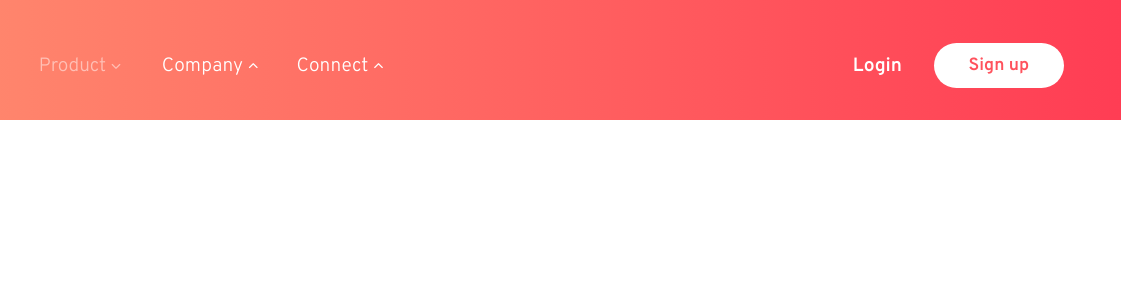
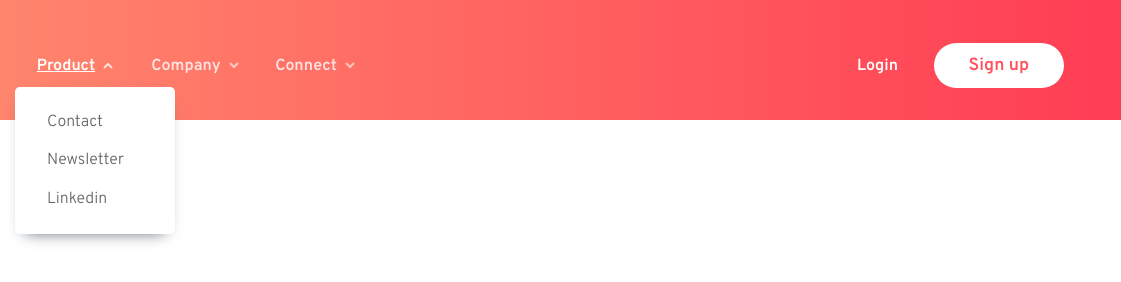
Before and after one commit to vinicius-virtuoso/blogr-landing-page, a plain HTML site: page index.html in a window 1280 px wide. Both pictures are taken after a click on the link "Product". Shown: the full height of the page, 159-1280 px from the left. Drawn offline with Linux system fonts and the light colour scheme.

Commit message:
ajuste de layout header

```diff
--- a/css/_components.scss
+++ b/css/_components.scss
@@ -41,7 +41,7 @@
     &.button--login {
       font-family: $font-family-Over;
       font-weight: 600;
-      font-size: 1.2rem;
+      font-size: 1rem;
       color: $White-text;
       width: 100px;
     }
@@ -50,6 +50,7 @@
       background: $White-text;
       color: $Light-red-CTA-text;
       &:hover {
+        opacity: 1;
         background: hsla(0, 0%, 100%, 0.4);
         color: $White-text;
       }
--- a/css/_header.scss
+++ b/css/_header.scss
@@ -93,20 +93,26 @@
           transition: all 0.3s ease;
           color: $Very-dark-black-blue-footer-background;
 
-          i {
-            font-size: 12px;
-            margin-left: 5px;
+          &::after {
+            content: "";
+            width: 10px;
+            height: 10px;
+            background-image: url("../images/icon-arrow-dark.svg");
+            background-position: top center;
+            background-size: contain;
+            background-repeat: no-repeat;
+            margin-left: 0.5rem;
             transition: all 0.3s ease;
-            color: $Light-red-CTA-text;
           }
 
           &.sub__menu__show {
-            opacity: 0.5;
+            opacity: 1;
             transition: all 0.3s ease;
             position: relative;
             display: flex;
+            text-decoration: underline;
 
-            i {
+            &::after {
               transition: all 0.3s ease;
               transform: rotate(180deg);
             }
@@ -202,28 +208,58 @@
 
           li {
             position: relative;
+
+            .nav__item.sub__menu__show ~ .menu__link__nav {
+              -webkit-transition: all 0.3s ease;
+              transition: all 0.3s ease;
+              width: 160px;
+              opacity: 1;
+              padding: 1rem 0.5rem;
+            }
           }
 
           .nav__item {
             color: $White-text;
-            font-weight: 500;
-            min-width: 130px;
-            max-width: 130px;
+            font-weight: 600;
+            min-width: 120px;
+            max-width: 120px;
             width: 100%;
             display: flex;
             align-items: center;
             line-height: 0;
-            i {
-              font-size: 10px;
-              margin-left: 5px;
+            font-size: 1rem;
+            opacity: 0.8;
+
+            &::after {
+              content: "";
+              width: 10px;
+              height: 10px;
+              background-image: url("../images/icon-arrow-light.svg");
+              background-position: center center;
+              background-size: contain;
+              background-repeat: no-repeat;
+              margin-left: 0.5rem;
               transition: all 0.3s ease;
-              color: $White-text;
             }
           }
           .menu__link__nav {
             position: absolute;
             background: $White-text;
             box-shadow: 0 8px 15px -10px $Very-dark-grayish-blue-body-copy;
+
+            .link-item {
+              justify-content: flex-start;
+              opacity: 0.7;
+              font-weight: 500;
+              transition: none;
+              padding: 0.7rem 1.5rem;
+
+              &:hover {
+                opacity: 1;
+                font-weight: 700;
+                transition: none;
+              }
+            }
           }
         }
 
--- a/index.html
+++ b/index.html
@@ -41,10 +41,24 @@
 
           <ul class="nav__menu">
             <div class="nav__box__links">
-              <li><a class="nav__item" href="#">Product <i class="fas fa-chevron-up"></i></a></li>
-              <li><a class="nav__item" href="#">Company <i class="fas fa-chevron-up"></i></a></li>
               <li>
-              <a class="nav__item nav__item--last" href="#">Connect <i class="fas fa-chevron-up"></i></a>
+                <a class="nav__item" href="#">Product</a>
+                <ul class="menu__link__nav">
+                  <li><a class="link-item" href="#">Contact</a></li>
+                  <li><a class="link-item" href="#" >Newsletter</a></li>
+                  <li><a class="link-item" href="#">Linkedin</a></li>
+                  </ul>
+              </li>
+              <li>
+                <a class="nav__item" href="#">Company</a>
+                <ul class="menu__link__nav">
+                  <li><a class="link-item" href="#">Contact</a></li>
+                  <li><a class="link-item" href="#" >Newsletter</a></li>
+                  <li><a class="link-item" href="#">Linkedin</a></li>
+                </ul>
+              </li>
+              <li>
+              <a class="nav__item nav__item--last" href="#">Connect</a>
                 <ul class="menu__link__nav">
                 <li><a class="link-item" href="#">Contact</a></li>
                 <li><a class="link-item" href="#" >Newsletter</a></li>
--- a/js/main.js
+++ b/js/main.js
@@ -8,8 +8,8 @@ $btnMenu.addEventListener('click', () => {
   $btnMenu.classList.toggle('open__btn');
   $navMenu.classList.toggle('menu__open');
 })
-$navItems.forEach((navLinks) => {
-  navLinks.addEventListener('click', () => {
-    navLinks.classList.toggle('sub__menu__show');
+$navItems.forEach((navLinks, index) => {
+  navLinks.addEventListener('click', ({ target }) => {
+    target.classList.toggle('sub__menu__show');
   })
 })
```
Also changed, not shown: css/style.css, 1 other file.
